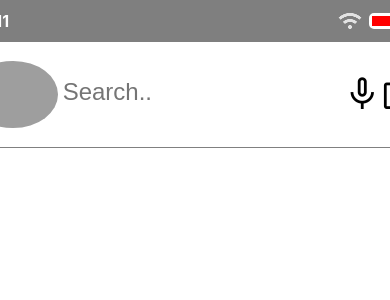
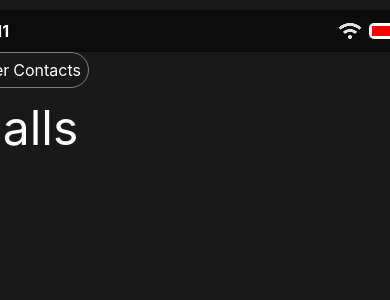
Before and after one commit to ShwetaShaw76/TurquoiseOs, a Vue app: page / in a window 390 px wide. Shown: the top 300 px of the page. Built offline with nearby package versions, Linux system fonts and the light colour scheme; grey boxes are pictures that could not be loaded.

Commit message:
making the phone Ui

```diff
--- a/src/components/Phone.vue
+++ b/src/components/Phone.vue
@@ -44,7 +44,8 @@ import Header from './Header.vue';
 <template>
     <div class="bg">
         <header><Header></Header></header>
-
+        <div class="menu"><div class="dialer">Dialer</div><div class="contacts">Contacts</div></div>
+        <div class="heading">Calls</div>
     </div>
 </template>
 
@@ -52,5 +53,23 @@ import Header from './Header.vue';
 .bg{
     aspect-ratio:9/16;
     height:100vh;
+    background:rgba(0,0,0,0.9);
+    color:white;
+    display:flex;
+    flex-direction:column;
+    padding:10px;
+}
+.menu{
+    display:flex;
+    flex-direction:row;
+    padding:7px;
+    gap:4px;
+    border:0.5px solid grey;
+    width:fit-content;
+    border-radius:20px;
+}
+.heading{
+    margin:10px;
+    font-size:3rem;
 }
 </style>
--- a/src/router/index.js
+++ b/src/router/index.js
@@ -5,6 +5,7 @@ import Appscreen from '@/components/Appscreen.vue'
 import Language from '@/components/Language.vue'
 import Calculator from '@/components/Calculator.vue'
 import Google from '@/components/Google.vue'
+import Phone from '@/components/Phone.vue'
 
 const routes = [
   // { path:'/' , component:Language},
@@ -12,7 +13,8 @@ const routes = [
   { path:'/HomeScreen' , component:Homescreen},
   { path:'/Toppanel' , component:Toppanel},
   { path:'/Appscreen' , component:Appscreen},
-  { path:'/' , component:Google},
+  { path:'/Google' , component:Google},
+  { path:'/' , component:Phone},
 ]
 
 const router = createRouter({
```
